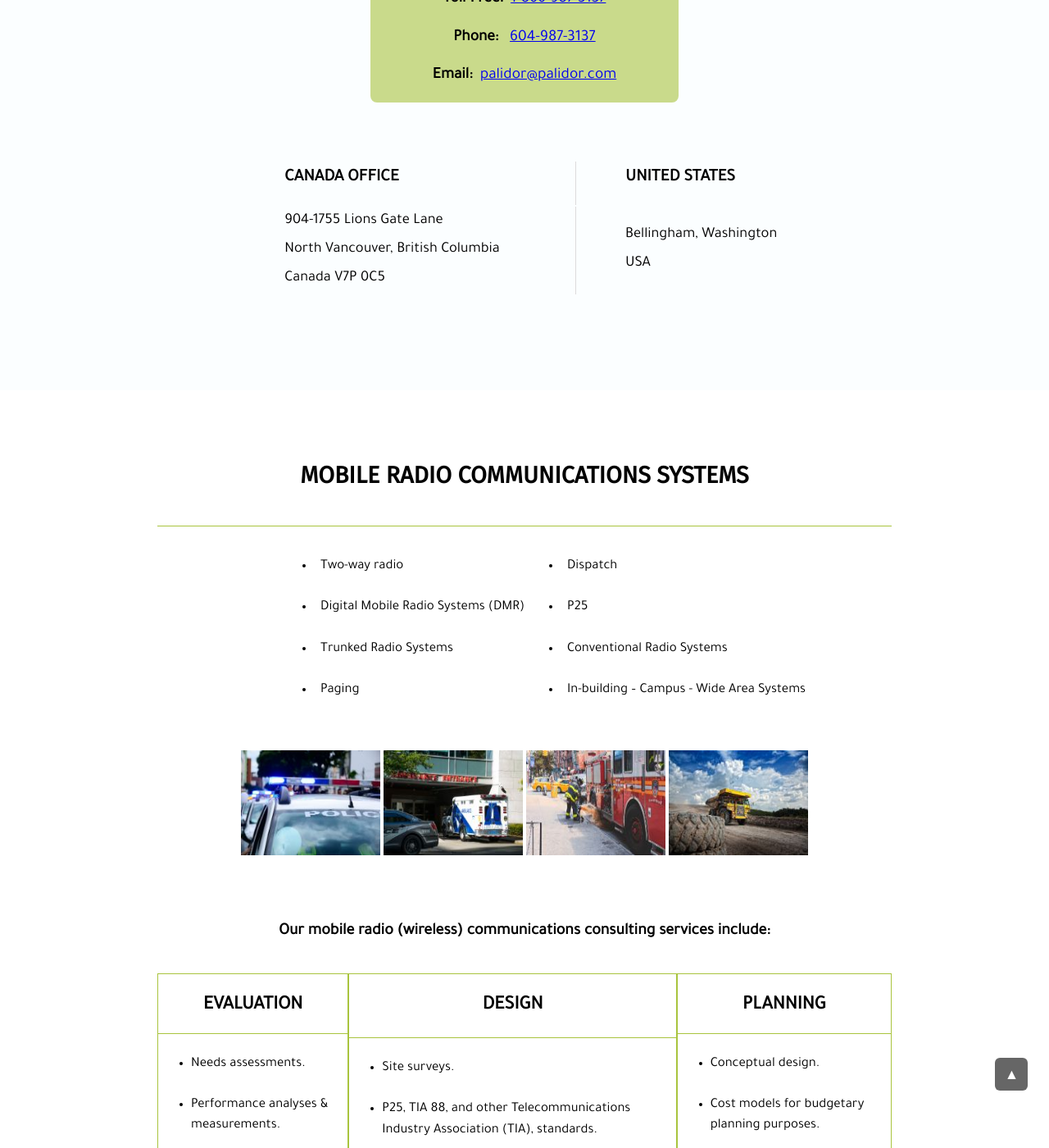
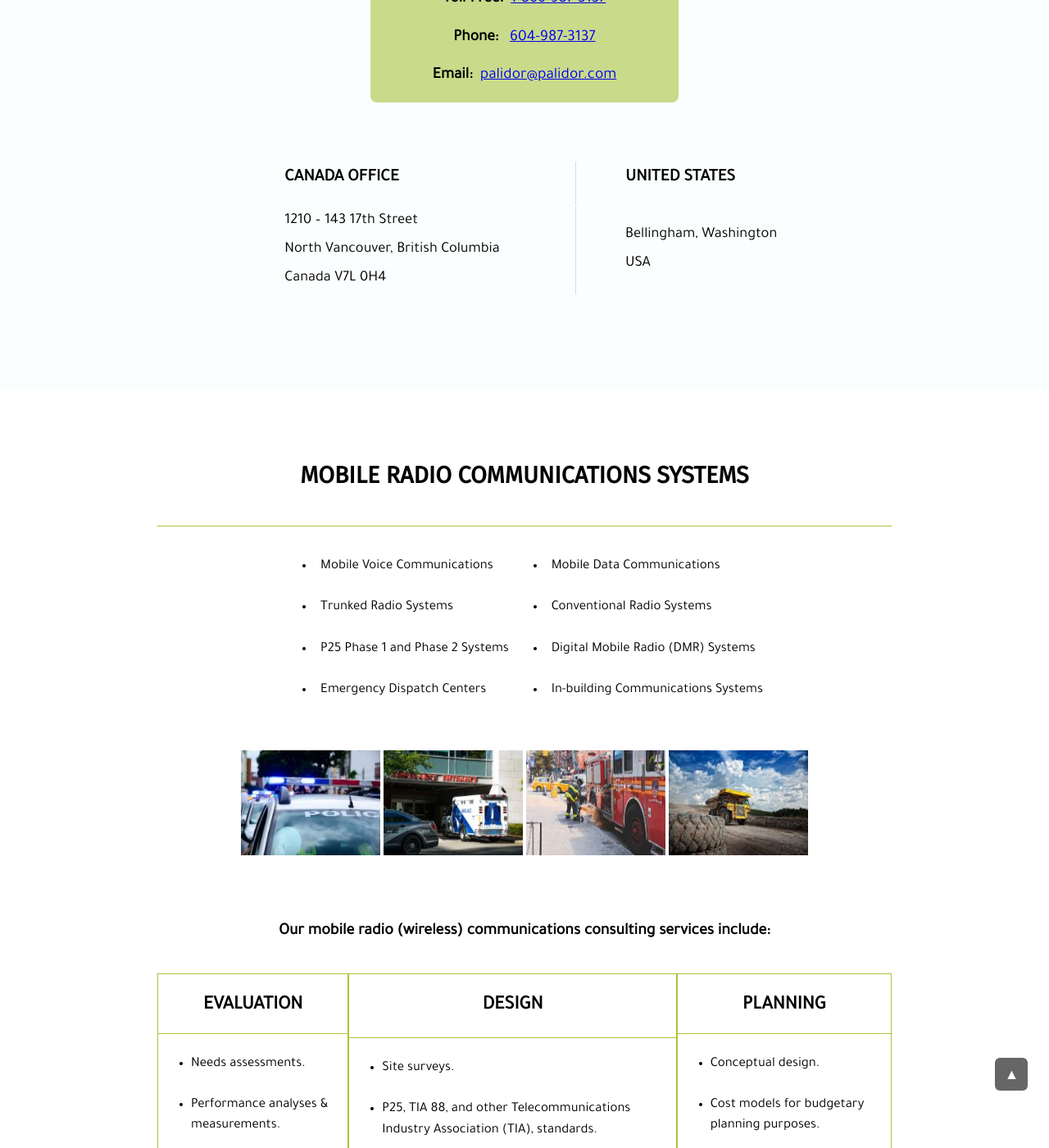
Before and after one commit to clxytn/clxytn.github.io, a Jekyll site: the page index.html, which Jekyll copies as it is, in a window 1280 px wide and 1400 px high, scrolled down 4432 px. Shown: the whole window at 82% size. Built offline with Jekyll 4.4.1, drawn with Linux system fonts in a browser that asks for light colours.

Commit message:
Update index.html

```diff
--- a/index.html
+++ b/index.html
@@ -199,7 +199,7 @@
                 <th style="padding-bottom: 2%; font-size: 113%; padding-left: 10%;border-left: 1px solid gainsboro">UNITED STATES</th>
             </tr>
             <tr>
-                <td>904-1755 Lions Gate Lane<br>North Vancouver, British Columbia <br>Canada V7P 0C5</td>
+                <td>1210 – 143 17th Street<br>North Vancouver, British Columbia <br>Canada V7L 0H4</td>
                 <td style="padding-left: 10%; border-left: 1px solid gainsboro">Bellingham, Washington<br> USA
                 </td>
             </tr>
@@ -215,18 +215,10 @@
         <table cellpadding="14" id="table1">
             <tr>
                 <td>
-                    <li>Two-way radio</li>
+                    <li>Mobile Voice Communications</li>
                 </td>
                 <td>
-                    <li>Dispatch</li>
-                </td>
-            </tr>
-            <tr>
-                <td>
-                    <li>Digital Mobile Radio Systems (DMR)</li>
-                </td>
-                <td>
-                    <li>P25</li>
+                    <li>Mobile Data Communications</li>
                 </td>
             </tr>
             <tr>
@@ -239,10 +231,18 @@
             </tr>
             <tr>
                 <td>
-                    <li>Paging</li>
+                    <li>P25 Phase 1 and Phase 2 Systems</li>
                 </td>
                 <td>
-                    <li>In-building – Campus - Wide Area Systems</li>
+                    <li>Digital Mobile Radio (DMR) Systems</li>
+                </td>
+            </tr>
+            <tr>
+                <td>
+                    <li>Emergency Dispatch Centers</li>
+                </td>
+                <td>
+                    <li>In-building Communications Systems</li>
                 </td>
             </tr>
         </table>
```
